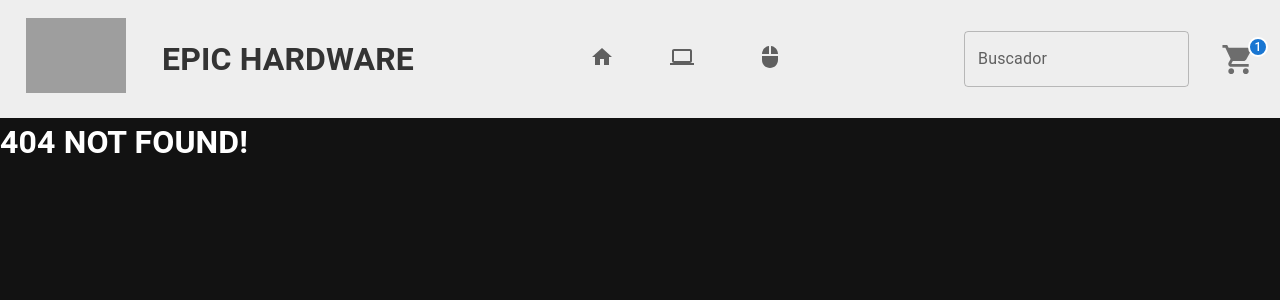
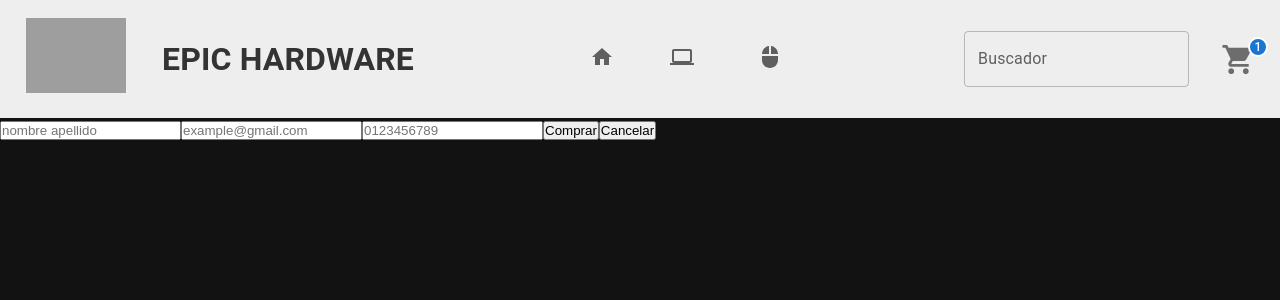
Before and after one commit to manugonzalez5/PreEntrega1-Gonzalez, a React (Vite) app: page /checkout in a window 1280 px wide. Before the commit this address had no page. Shown: the top 300 px of the page. Built offline with nearby package versions, Linux system fonts and the light colour scheme; grey boxes are pictures that could not be loaded; the HTML template or start-up script is replaced by a standard one.

Commit message:
se trabaja con eventos

```diff
--- a/src/App.jsx
+++ b/src/App.jsx
@@ -5,6 +5,7 @@ import { Navbar } from "./components/layout/navbar/Navbar";
 import { ItemDetailContainer } from "./components/pages/itemDetail/ItemDetailContainer";
 import { ThemeProvider, createTheme } from "@mui/material/styles";
 import CssBaseline from "@mui/material/CssBaseline";
+import { Checkout } from "./components/pages/checkout/Checkout";
 
 const darkTheme = createTheme({
   palette: {
@@ -23,6 +24,7 @@ function App() {
           <Route path="/cart" element={<CartContainer />} />
           <Route path="/itemDetail/:id" element={<ItemDetailContainer />} />
           <Route path="/login" element={<h1>login</h1>} />
+          <Route path="/checkout" element={<Checkout />} />
           <Route path="*" element={<h1>404 NOT FOUND!</h1>} />
         </Routes>
         <CssBaseline />
--- /dev/null
+++ b/src/components/common/counter/Counter.jsx
@@ -0,0 +1,27 @@
+import { useState } from "react";
+
+export const Counter = ({ stock, agregarAlCarrito }) => {
+  const [contador, setContador] = useState(0);
+
+  const sumar = () => {
+    stock > contador ? setContador(contador + 1) : alert("No hay más stock");
+  };
+  const restar = () => {
+    setContador(contador - 1);
+  };
+
+  return (
+    <div
+      style={{
+        margin: "50px",
+      }}
+    >
+      <button onClick={sumar}>Sumar</button>
+      <h2>Contador = {contador}</h2>
+      <button onClick={restar}>Restar</button>
+      <button onClick={() => agregarAlCarrito(contador)}>
+        Agregar al carrito
+      </button>
+    </div>
+  );
+};
--- a/src/components/pages/cart/CartContainer.jsx
+++ b/src/components/pages/cart/CartContainer.jsx
@@ -1,7 +1,9 @@
+import { Link } from "react-router-dom";
 export const CartContainer = () => {
   return (
     <div>
       <h1>Aca el carrito</h1>
+      <Link to="/checkout">Finalizar compra</Link>
     </div>
   );
 };
--- /dev/null
+++ b/src/components/pages/checkout/Checkout.jsx
@@ -0,0 +1,36 @@
+import { useState } from "react";
+export const Checkout = () => {
+  const [userData, setUserData] = useState({
+    name: "",
+    email: "",
+    phoneNumber: "",
+  });
+  return (
+    <div>
+      <form onSubmit={(e) => e.preventDefault()}>
+        <input
+          type="text"
+          placeholder="nombre apellido"
+          name="name"
+          onChange={(e) => setUserData({ ...userData, name: e.target.value })}
+        />
+        <input
+          type="mail"
+          placeholder="example@gmail.com"
+          name="email"
+          onChange={(e) => setUserData({ ...userData, email: e.target.value })}
+        />
+        <input
+          type="text"
+          placeholder="0123456789"
+          name="phoneNumber"
+          onChange={(e) =>
+            setUserData({ ...userData, phoneNumber: e.target.value })
+          }
+        />
+        <button>Comprar</button>
+        <button type="button">Cancelar</button>
+      </form>
+    </div>
+  );
+};
--- a/src/components/pages/itemDetail/ItemDetail.jsx
+++ b/src/components/pages/itemDetail/ItemDetail.jsx
@@ -1,8 +1,12 @@
-export const ItemDetail = ({ item }) => {
+import { Counter } from "../../common/counter/Counter";
+
+export const ItemDetail = ({ item, agregarAlCarrito }) => {
   return (
     <div>
+      <h2>{item.title}</h2>
       <h2>{item.description}</h2>
       <img src={item.imageUrl} alt="" style={{ width: "300px" }} />
+      <Counter stock={item.stock} onAdd={agregarAlCarrito} />
     </div>
   );
 };
--- a/src/components/pages/itemDetail/ItemDetailContainer.jsx
+++ b/src/components/pages/itemDetail/ItemDetailContainer.jsx
@@ -11,8 +11,12 @@ export const ItemDetailContainer = () => {
     let productSelected = products.find((producto) => producto.id === id);
     setItem(productSelected);
   }, [id]);
+  const agregarAlCarrito = (cantidad) => {
+    let objeto = { ...item, quantity: cantidad };
+    console.log(objeto);
+  };
 
-  return <ItemDetail item={item} />;
+  return <ItemDetail item={item} agregarAlCarrito={agregarAlCarrito} />;
 };
 
 export default ItemDetailContainer;
--- a/src/components/products.js
+++ b/src/components/products.js
@@ -7,7 +7,7 @@ export const products = [
         price: 999,
         stock: 10,
         imageUrl: "https://res.cloudinary.com/dcy3epfdp/image/upload/v1729635987/nitro_v15_special_angle_2_znucyi.png",
-        description: "Laptop gaming",
+        description: "Este portátil es la combinación perfecta de potencia y estilo, ya que supera los límites de lo que es posible en un portátil.",
         category: "Laptop"
     },
     {
@@ -16,7 +16,7 @@ export const products = [
         price: 1299,
         stock: 13,
         imageUrl: "https://res.cloudinary.com/dcy3epfdp/image/upload/v1729635987/Hp_Pavilion_Laptop_Image_-_1200x1200_jmjshe.png",
-        description: "Laptop gaming",
+        description: "La laptop Pavilion de 15,6´´ ofrece más desempeño en un diseño más pequeño. ",
         category: "Laptop"
     },
     {
@@ -25,7 +25,7 @@ export const products = [
         price: 999,
         stock: 10,
         imageUrl: "https://res.cloudinary.com/dcy3epfdp/image/upload/v1729635986/pro-x-superlight-black-gallery-6_pamidk.png",
-        description: "Mouse gamer",
+        description: "Menos de 63 gramos. Tecnología inalámbrica LIGHTSPEED avanzada con latencia baja.",
         category: "Perifericos"
     },
     {
@@ -34,7 +34,7 @@ export const products = [
         price: 1200,
         stock: 10,
         imageUrl: "https://res.cloudinary.com/dcy3epfdp/image/upload/v1729635986/981-001262_1_acccay.png",
-        description: "Auricular gamer",
+        description: "Diseñados con los profesionales para alcanzar los más altos niveles de competencia.",
         category: "Perifericos"
     },
 ];
```
